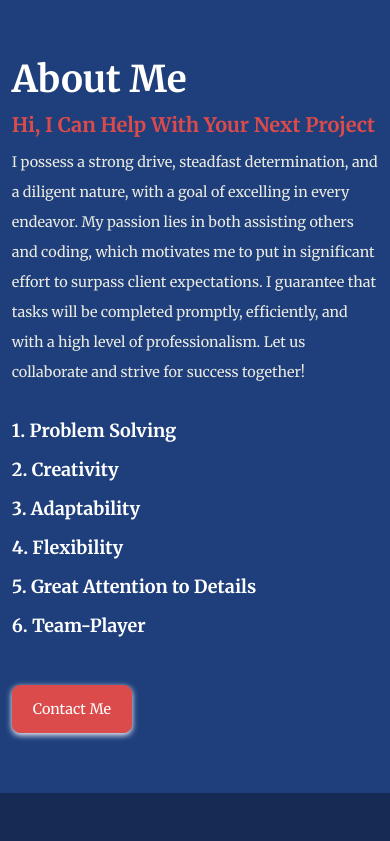
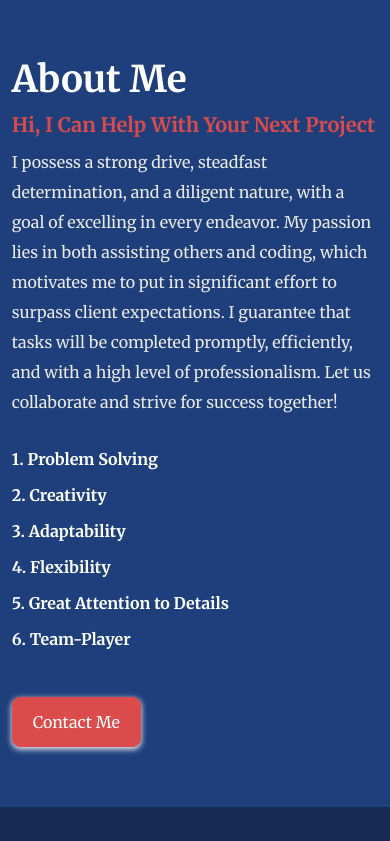
Before and after one commit to melissa-thecodingphoenix/portfolio_website, a plain HTML site: page index.html in a window 390 px wide. Shown: the part 1156-1997 px from the top of the page. Drawn offline with nearby package versions, Linux system fonts and the light colour scheme.

Commit message:
Update Mediaqueries
changed font-size for about-info

```diff
--- a/css/mediaqueries.css
+++ b/css/mediaqueries.css
@@ -42,8 +42,8 @@
     :root {
         --h1-font: 4rem;
         --h2-font: 2.3rem;
-        --p-font: 1.1rem;
-        --btn-font: .9rem;
+        --p-font: 1.2rem;
+        --btn-font: 1rem;
     }
     section {
         padding: 130px 3% 60px;
--- a/css/style.css
+++ b/css/style.css
@@ -191,7 +191,7 @@ span {
 }
 
 .about-info h5 {
-    font-size: 18px;
+    font-size: 16px;
     font-weight: 600;
 }
 
```
